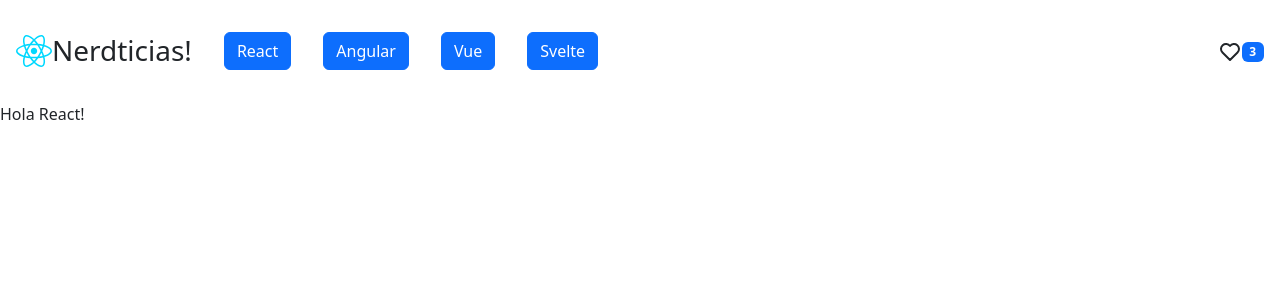
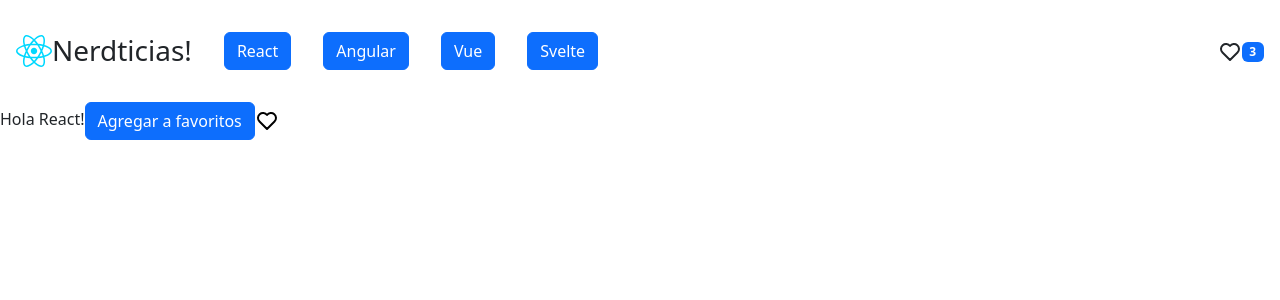
Before and after one commit to adricatena/coderhouse-react, a React (Vite) app in the folder proyecto-ejemplo/: page / in a window 1280 px wide. Shown: the top 300 px of the page. Built offline with nearby package versions, Linux system fonts and the light colour scheme.

Commit message:
actividad nro 1

```diff
--- /dev/null
+++ b/proyecto-ejemplo/src/components/FavsToggle.jsx
@@ -0,0 +1,27 @@
+import { useState } from "react";
+import Button from "react-bootstrap/Button";
+import heart from "../assets/heart.svg";
+import heartFill from "../assets/heart-fill.svg";
+
+function FavsToggle() {
+  const [isFav, setIsFav] = useState(false);
+
+  const handleClick = () => {
+    setIsFav(!isFav);
+  };
+
+  return (
+    <span>
+      <Button onClick={handleClick}>
+        {isFav ? "Eliminar de favoritos" : "Agregar a favoritos"}
+      </Button>
+      {isFav ? (
+        <img alt="Favorito" src={heartFill} />
+      ) : (
+        <img alt="No es favorito" src={heart} />
+      )}
+    </span>
+  );
+}
+
+export default FavsToggle;
--- a/proyecto-ejemplo/src/components/NewsListContainer.jsx
+++ b/proyecto-ejemplo/src/components/NewsListContainer.jsx
@@ -1,5 +1,12 @@
+import FavsToggle from "./FavsToggle";
+
 function NewsListContainer({ greeting }) {
-  return <main>{greeting}</main>;
+  return (
+    <main>
+      {greeting}
+      <FavsToggle />
+    </main>
+  );
 }
 
 export default NewsListContainer;
```
Also changed, not shown: proyecto-ejemplo/src/assets/heart-fill.svg (added), proyecto-ejemplo/src/assets/heart.svg (added).
